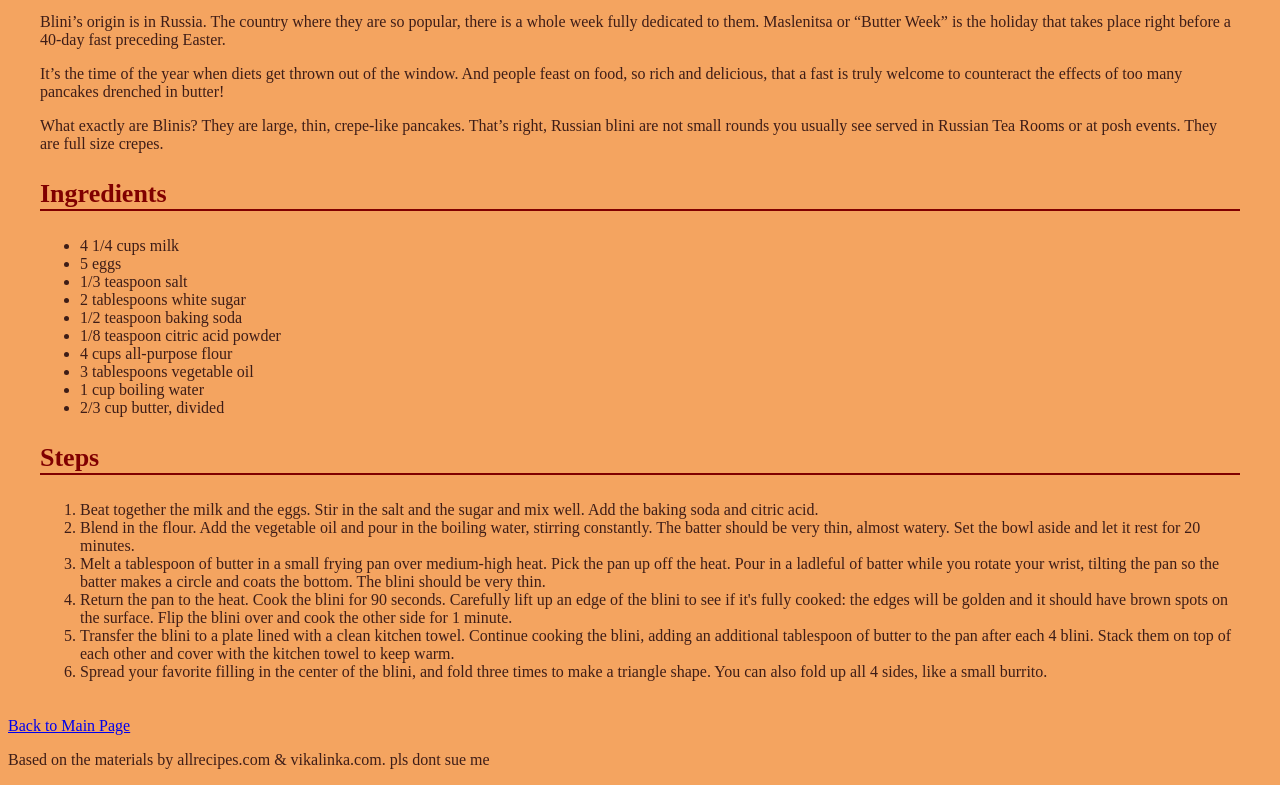
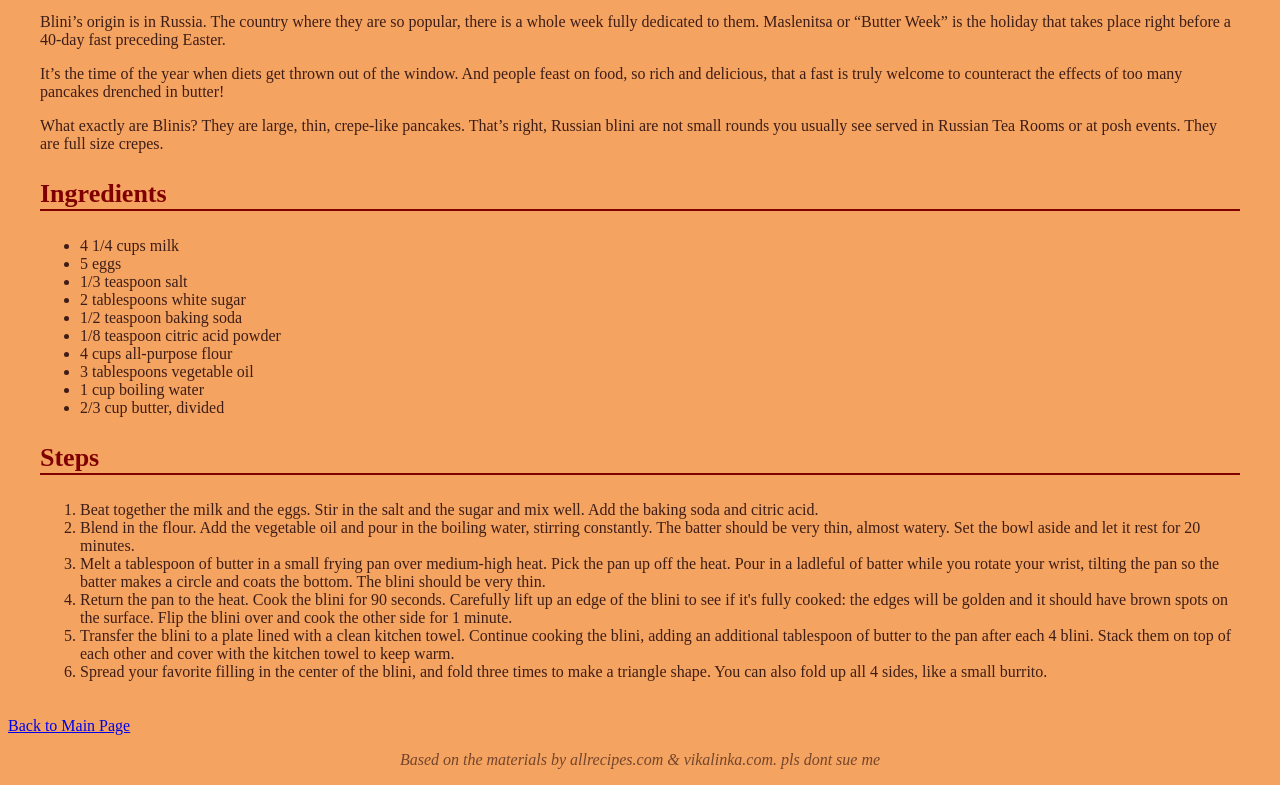
Before and after one commit to dragonvedb/odin-recipes, a plain HTML site: page recipes/blini.html in a window 1280 px wide. Shown: the part 847-1632 px from the top of the page. Drawn offline with Linux system fonts and the light colour scheme.

Commit message:
Style the credits

```diff
--- a/styles.css
+++ b/styles.css
@@ -102,3 +102,13 @@ h3 {
     padding: 20px;
     max-width: 1200px;
 }
+
+.credits {
+    text-align: center;
+    color: rgba(62, 29, 23, 0.7);
+    font-style: italic;
+}
+
+.credits:hover {
+    color: rgba(62, 29, 23, 1);
+}
```
